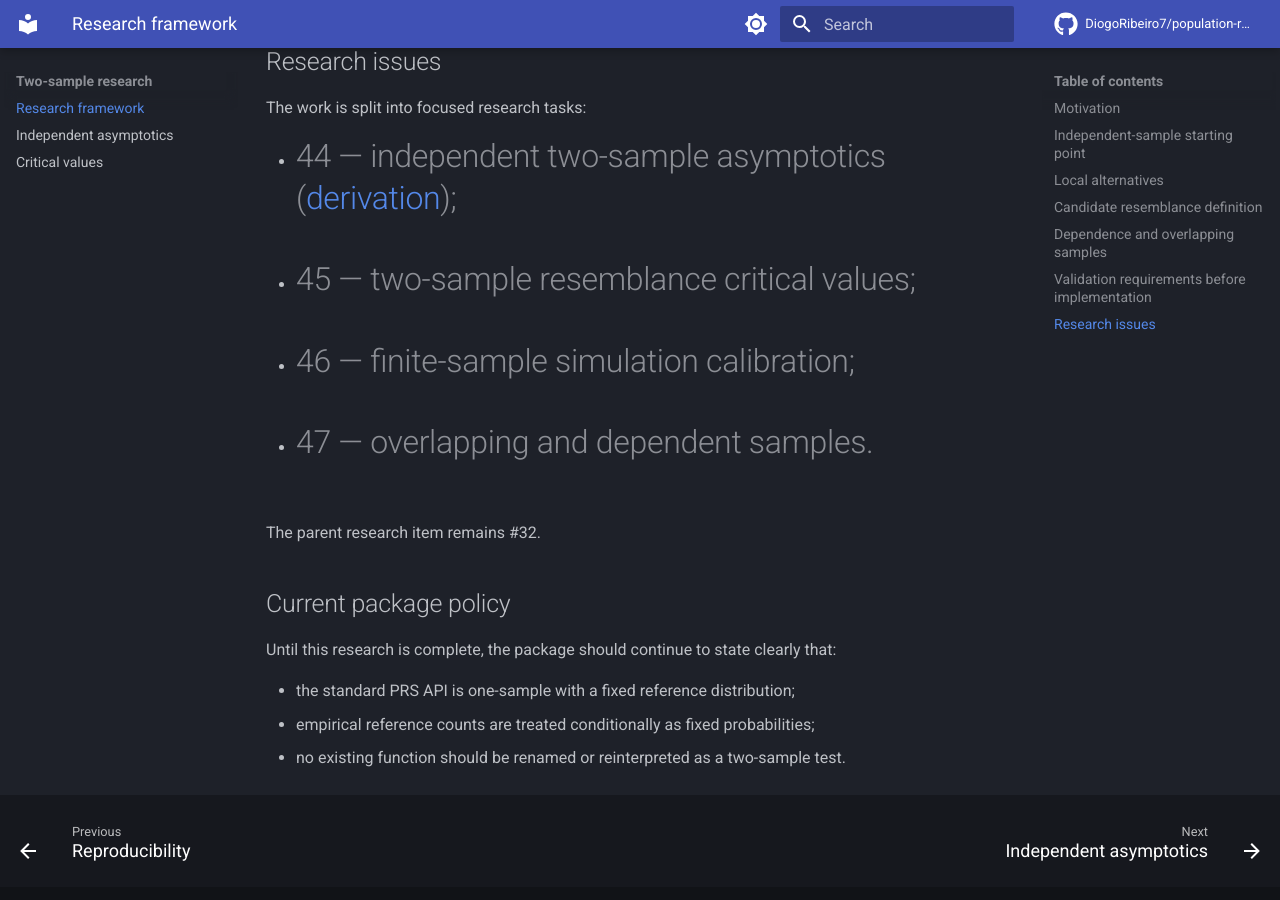
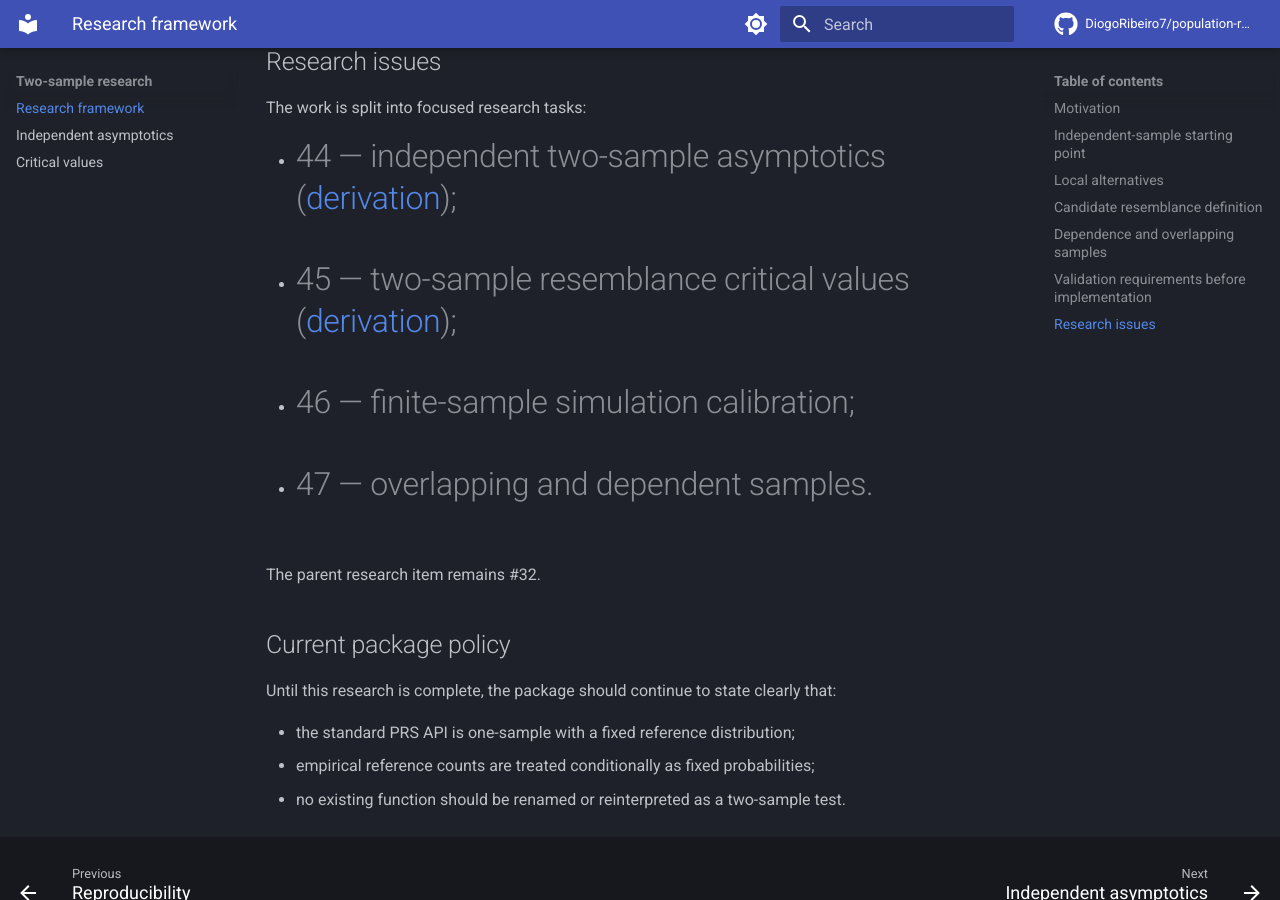
Before and after one commit to DiogoRibeiro7/population-resemblance, an MkDocs documentation site: the page built from docs/two-sample-research.md, in a window 1280 px wide and 900 px high, scrolled down 3759 px. Built offline with MkDocs 1.6.1 and Material for MkDocs 9.7.7, drawn with Linux system fonts in a browser that asks for light colours; comment, search, counter and statistics services are not loaded.

Commit message:
docs: link two-sample critical-value research

```diff
--- a/docs/two-sample-research.md
+++ b/docs/two-sample-research.md
@@ -180,7 +180,7 @@ A public two-sample API should not be merged until all of the following are avai
 The work is split into focused research tasks:
 
 - #44 — independent two-sample asymptotics ([derivation](two-sample-asymptotics.md));
-- #45 — two-sample resemblance critical values;
+- #45 — two-sample resemblance critical values ([derivation](two-sample-critical-values.md));
 - #46 — finite-sample simulation calibration;
 - #47 — overlapping and dependent samples.
 
```
